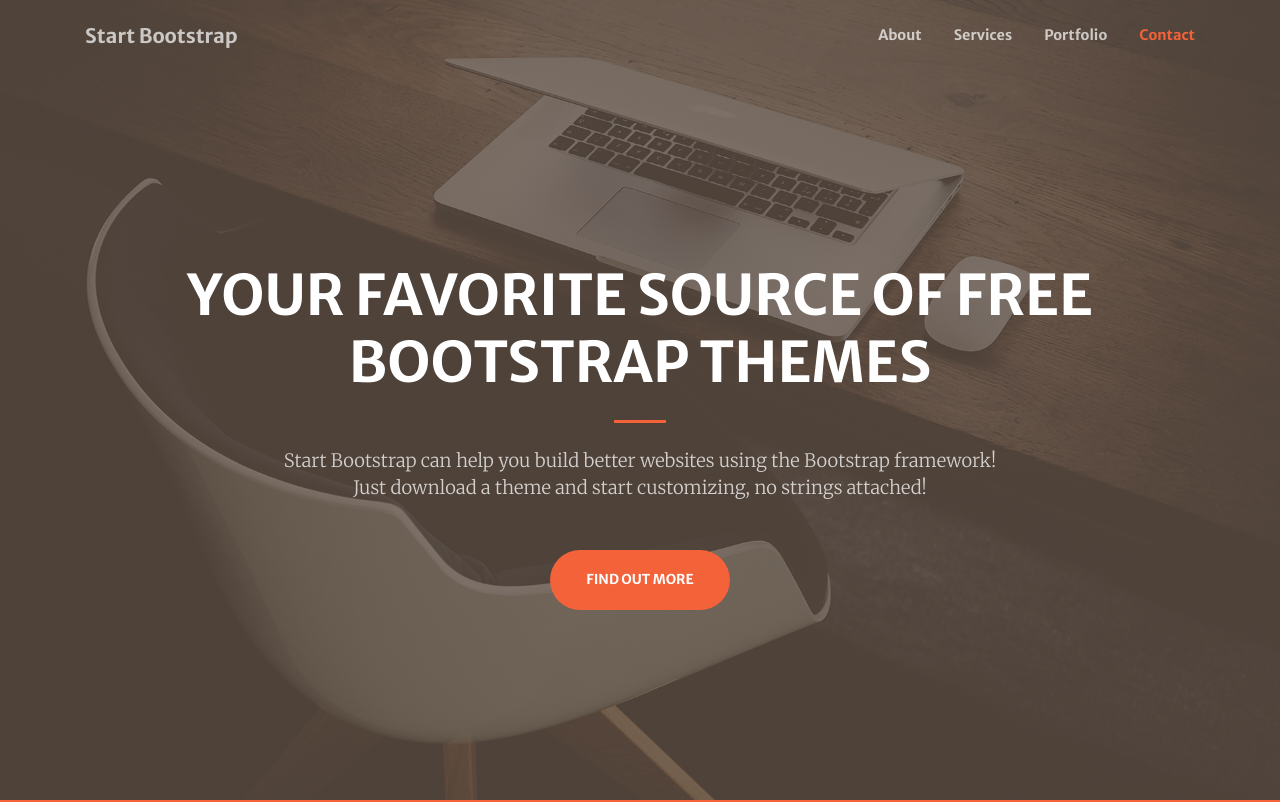
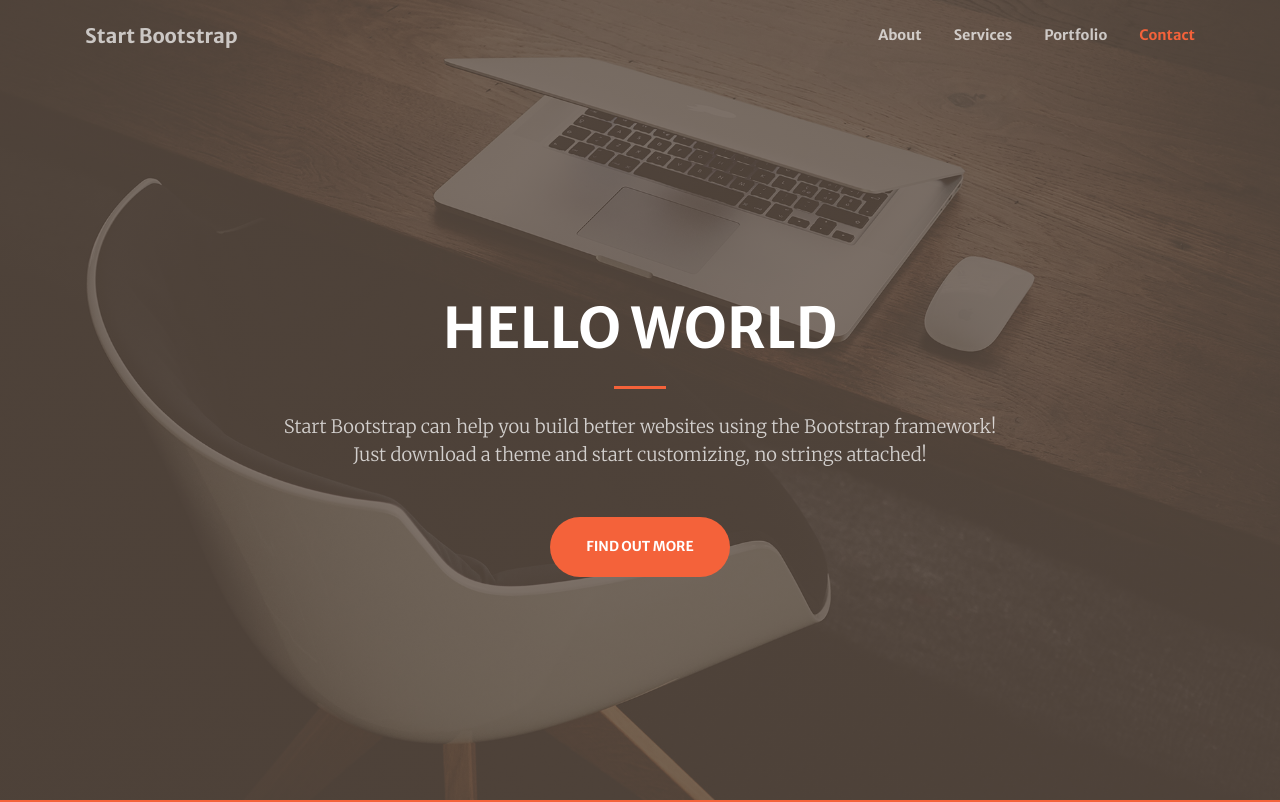
Before and after one commit to LouisGrace23/LouisGrace23, a website with bundled scripts: page index.html in a window 1280 px wide. Shown: the top 802 px of the page. Built offline with nearby package versions, Linux system fonts and the light colour scheme.

Commit message:
changing title

```diff
--- a/index.html
+++ b/index.html
@@ -58,7 +58,7 @@
     <div class="container h-100">
       <div class="row h-100 align-items-center justify-content-center text-center">
         <div class="col-lg-10 align-self-end">
-          <h1 class="text-uppercase text-white font-weight-bold">Your Favorite Source of Free Bootstrap Themes</h1>
+          <h1 class="text-uppercase text-white font-weight-bold">Hello World</h1>
           <hr class="divider my-4">
         </div>
         <div class="col-lg-8 align-self-baseline">
```
